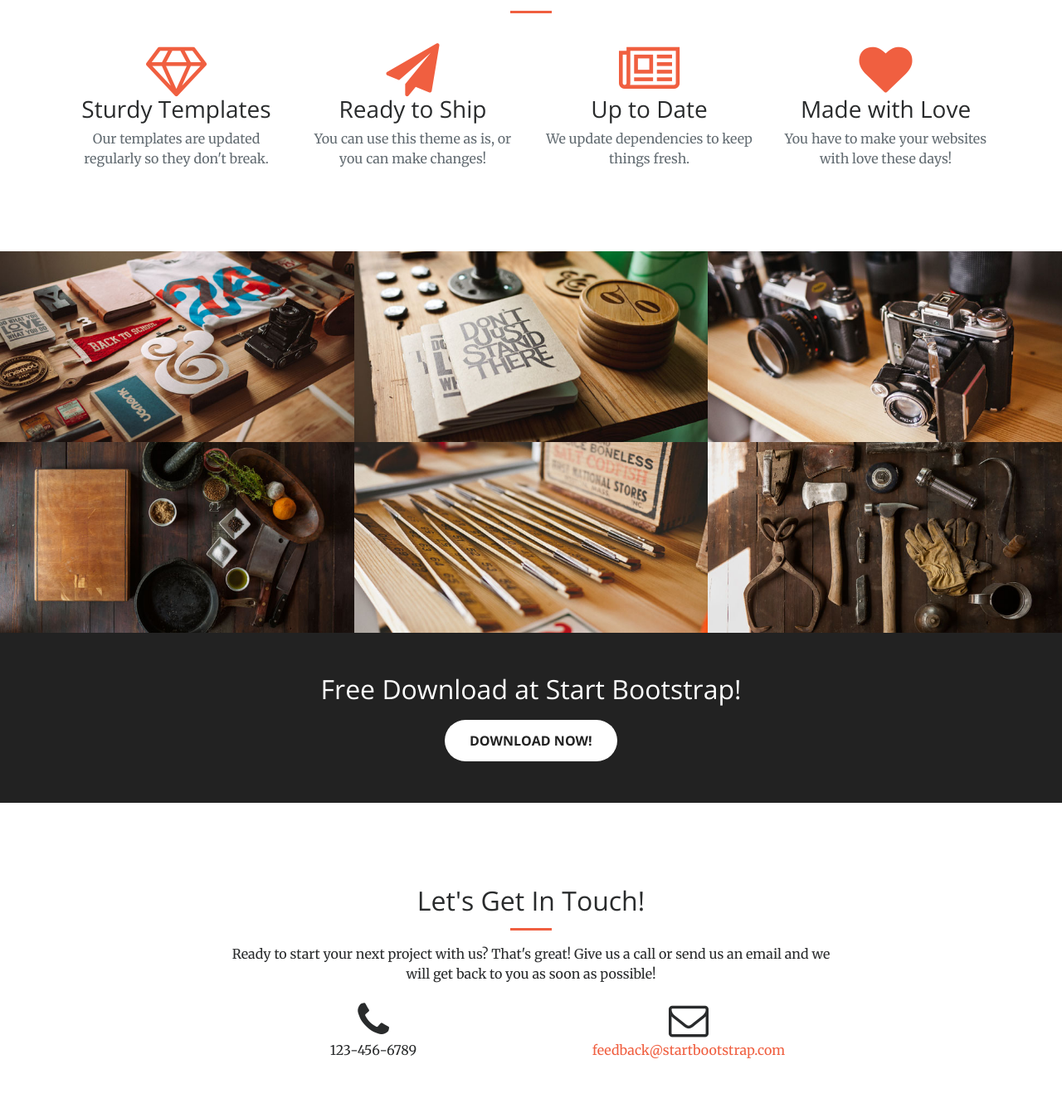
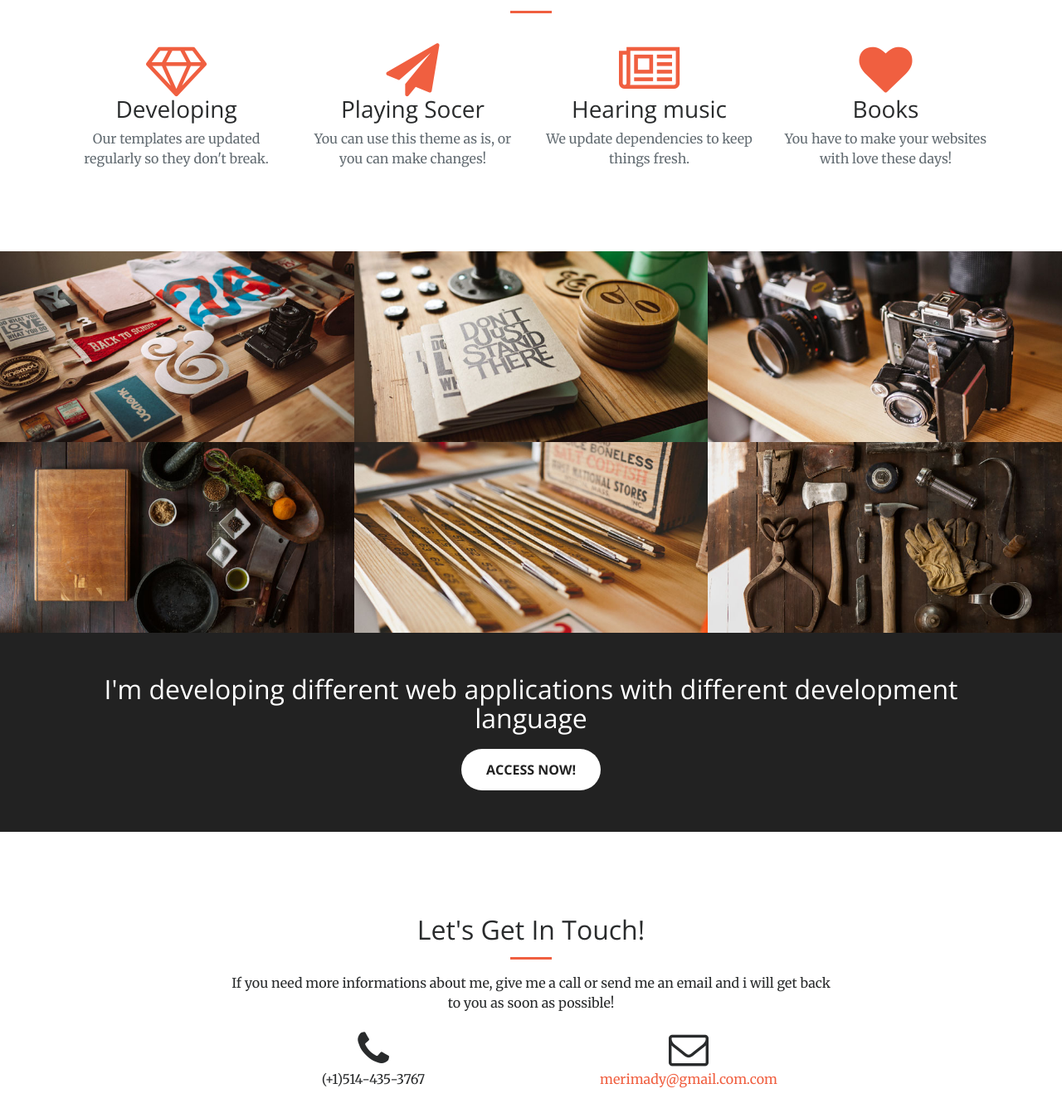
Before and after one commit to imadyacine/imadyaci.github.io, a website: page index.html in a window 1280 px wide. Shown: the part 1350-2686 px from the top of the page at 83% size. Drawn offline with nearby package versions, Linux system fonts and the light colour scheme.

Commit message:
Portfolio personalizing

```diff
--- a/index.html
+++ b/index.html
@@ -105,28 +105,28 @@
                 <div class="col-lg-3 col-md-6 text-center">
                     <div class="service-box">
                         <i class="fa fa-4x fa-diamond text-primary sr-icons"></i>
-                        <h3>Sturdy Templates</h3>
+                        <h3>Developing</h3>
                         <p class="text-muted">Our templates are updated regularly so they don't break.</p>
                     </div>
                 </div>
                 <div class="col-lg-3 col-md-6 text-center">
                     <div class="service-box">
                         <i class="fa fa-4x fa-paper-plane text-primary sr-icons"></i>
-                        <h3>Ready to Ship</h3>
+                        <h3>Playing Socer</h3>
                         <p class="text-muted">You can use this theme as is, or you can make changes!</p>
                     </div>
                 </div>
                 <div class="col-lg-3 col-md-6 text-center">
                     <div class="service-box">
                         <i class="fa fa-4x fa-newspaper-o text-primary sr-icons"></i>
-                        <h3>Up to Date</h3>
+                        <h3>Hearing music</h3>
                         <p class="text-muted">We update dependencies to keep things fresh.</p>
                     </div>
                 </div>
                 <div class="col-lg-3 col-md-6 text-center">
                     <div class="service-box">
                         <i class="fa fa-4x fa-heart text-primary sr-icons"></i>
-                        <h3>Made with Love</h3>
+                        <h3>Books</h3>
                         <p class="text-muted">You have to make your websites with love these days!</p>
                     </div>
                 </div>
@@ -234,8 +234,8 @@
     <aside class="bg-dark">
         <div class="container text-center">
             <div class="call-to-action">
-                <h2>Free Download at Start Bootstrap!</h2>
-                <a href="http://startbootstrap.com/template-overviews/creative/" class="btn btn-default btn-xl sr-button">Download Now!</a>
+                <h2>I'm developing different web applications with different development language </h2>
+                <a href="https://github.com/imadyaci" class="btn btn-default btn-xl sr-button">Access Now!</a>
             </div>
         </div>
     </aside>
@@ -246,15 +246,15 @@
                 <div class="col-lg-8 offset-lg-2 text-center">
                     <h2 class="section-heading">Let's Get In Touch!</h2>
                     <hr class="primary">
-                    <p>Ready to start your next project with us? That's great! Give us a call or send us an email and we will get back to you as soon as possible!</p>
+                    <p>If you need more informations about me, give me a call or send me an email and i will get back to you as soon as possible!</p>
                 </div>
                 <div class="col-lg-4 offset-lg-2 text-center">
                     <i class="fa fa-phone fa-3x sr-contact"></i>
-                    <p>123-456-6789</p>
+                    <p>(+1)514-435-3767</p>
                 </div>
                 <div class="col-lg-4 text-center">
                     <i class="fa fa-envelope-o fa-3x sr-contact"></i>
-                    <p><a href="mailto:your-email@your-domain.com">feedback@startbootstrap.com</a></p>
+                    <p><a href="mailto:your-email@your-domain.com">merimady@gmail.com.com</a></p>
                 </div>
             </div>
         </div>
```
